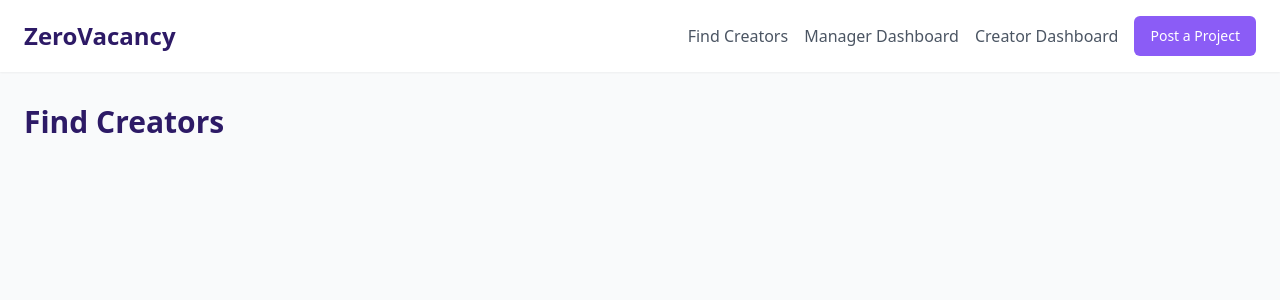
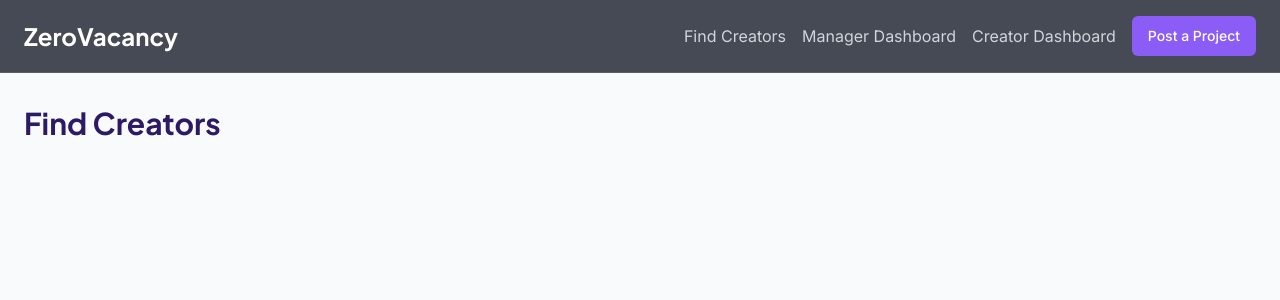
Before and after one commit to mgisrael393823/property-hub-frontend, a React (Vite) app: page /search in a window 1280 px wide. Shown: the top 300 px of the page. Built offline with nearby package versions, Linux system fonts and the light colour scheme.

Commit message:
feat: Apply typography and design guidelines

```diff
--- a/src/components/Navigation.tsx
+++ b/src/components/Navigation.tsx
@@ -5,24 +5,24 @@ import { Button } from './ui/button';
 
 const Navigation = () => {
   return (
-    <nav className="w-full py-4 px-6 bg-white shadow-sm">
-      <div className="max-w-7xl mx-auto flex items-center justify-between">
-        <Link to="/" className="text-2xl font-bold text-headers-primary">
+    <nav className="w-full py-4 px-6 backdrop-blur-md bg-brand-dark/80 sticky top-0 z-50 border-b border-white/10">
+      <div className="max-w-7xl mx-auto flex flex-col sm:flex-row items-center justify-between gap-4">
+        <Link to="/" className="text-2xl font-bold text-white font-jakarta">
           ZeroVacancy
         </Link>
-        <div className="flex items-center gap-4">
-          <Link to="/search" className="text-text-primary hover:text-headers-highlight transition-colors">
+        <div className="flex items-center gap-4 flex-wrap justify-center">
+          <Link to="/search" className="text-gray-300 hover:text-white transition-colors font-inter">
             Find Creators
           </Link>
-          <Link to="/manager-dashboard" className="text-text-primary hover:text-headers-highlight transition-colors">
+          <Link to="/manager-dashboard" className="text-gray-300 hover:text-white transition-colors font-inter">
             Manager Dashboard
           </Link>
-          <Link to="/creator-dashboard" className="text-text-primary hover:text-headers-highlight transition-colors">
+          <Link to="/creator-dashboard" className="text-gray-300 hover:text-white transition-colors font-inter">
             Creator Dashboard
           </Link>
           <Button
             variant="default"
-            className="bg-brand-purple hover:bg-headers-highlight text-white"
+            className="bg-brand-purple hover:bg-brand-purple/90 text-white whitespace-nowrap"
           >
             Post a Project
           </Button>
--- a/src/index.css
+++ b/src/index.css
@@ -1,3 +1,7 @@
+@import url('https://fonts.googleapis.com/css2?family=Plus+Jakarta+Sans:wght@400;500;600;700&display=swap');
+@import url('https://fonts.googleapis.com/css2?family=Inter:wght@400;500;600&display=swap');
+@import url('https://fonts.googleapis.com/css2?family=Space+Grotesk:wght@400;500;600&display=swap');
+
 @tailwind base;
 @tailwind components;
 @tailwind utilities;
@@ -88,6 +92,18 @@
     --sidebar-border: 240 3.7% 15.9%;
     --sidebar-ring: 217.2 91.2% 59.8%;
   }
+
+  body {
+    @apply bg-background text-foreground font-inter;
+  }
+
+  h1, h2, h3, h4, h5, h6 {
+    @apply font-jakarta;
+  }
+
+  code, pre {
+    @apply font-space;
+  }
 }
 
 @layer base {
--- a/src/pages/Index.tsx
+++ b/src/pages/Index.tsx
@@ -30,24 +30,32 @@ const FEATURED_CREATORS = [
 
 const Index = () => {
   return (
-    <div className="min-h-screen bg-white">
+    <div className="min-h-screen bg-brand-dark text-white">
       <Navigation />
 
-      {/* Hero Section */}
-      <section className="relative bg-gradient-to-br from-brand-dark via-headers-primary to-brand-purple py-20 text-white">
-        <div className="max-w-7xl mx-auto px-6">
+      {/* Hero Section with Glassmorphism */}
+      <section className="relative py-20">
+        <div className="absolute inset-0 bg-gradient-to-br from-brand-purple/30 via-headers-primary/20 to-transparent backdrop-blur-sm" />
+        <div className="max-w-7xl mx-auto px-6 relative">
           <div className="max-w-2xl">
-            <h1 className="text-5xl font-bold mb-6 leading-tight">
+            <h1 className="text-4xl md:text-5xl font-bold mb-6 leading-tight font-jakarta">
               Find Verified Real Estate Creators Near You
             </h1>
-            <p className="text-xl mb-8 text-gray-200">
+            <p className="text-lg md:text-xl mb-8 font-inter text-gray-200">
               Connect with local photographers, videographers, and content creators to showcase your properties.
             </p>
-            <div className="flex gap-4">
-              <Button size="lg" className="bg-white text-headers-primary hover:bg-gray-100">
+            <div className="flex flex-col sm:flex-row gap-4">
+              <Button
+                size="lg"
+                className="bg-brand-purple hover:bg-brand-purple/90 text-white w-full sm:w-auto"
+              >
                 Post a Project
               </Button>
-              <Button size="lg" variant="outline" className="text-white border-white hover:bg-white/10">
+              <Button
+                size="lg"
+                variant="outline"
+                className="border-white/20 text-white hover:bg-white/10 backdrop-blur-sm w-full sm:w-auto"
+              >
                 Join as Creator
               </Button>
             </div>
@@ -56,10 +64,14 @@ const Index = () => {
       </section>
 
       {/* Featured Creators Section */}
-      <section className="py-20 px-6">
+      <section className="py-20 px-6 bg-white">
         <div className="max-w-7xl mx-auto">
-          <h2 className="text-3xl font-bold text-headers-primary mb-2">Featured Creators</h2>
-          <p className="text-text-secondary mb-8">Discover top-rated real estate content creators in your area</p>
+          <h2 className="text-2xl md:text-3xl font-bold text-headers-primary mb-2 font-jakarta">
+            Featured Creators
+          </h2>
+          <p className="text-text-secondary mb-8 font-inter">
+            Discover top-rated real estate content creators in your area
+          </p>
 
           <div className="grid grid-cols-1 md:grid-cols-2 lg:grid-cols-3 gap-8">
             {FEATURED_CREATORS.map((creator) => (
--- a/tailwind.config.ts
+++ b/tailwind.config.ts
@@ -1,4 +1,3 @@
-
 import type { Config } from "tailwindcss";
 
 export default {
@@ -14,6 +13,11 @@ export default {
       },
     },
     extend: {
+      fontFamily: {
+        jakarta: ["Plus Jakarta Sans", "sans-serif"],
+        inter: ["Inter", "sans-serif"],
+        space: ["Space Grotesk", "monospace"],
+      },
       colors: {
         brand: {
           dark: "#1A1F2C",
```
